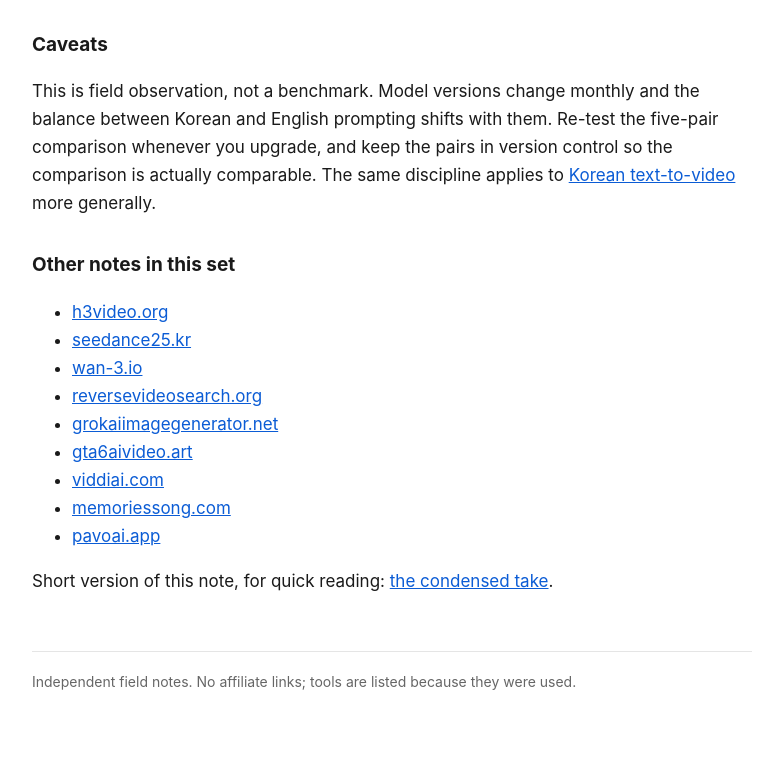
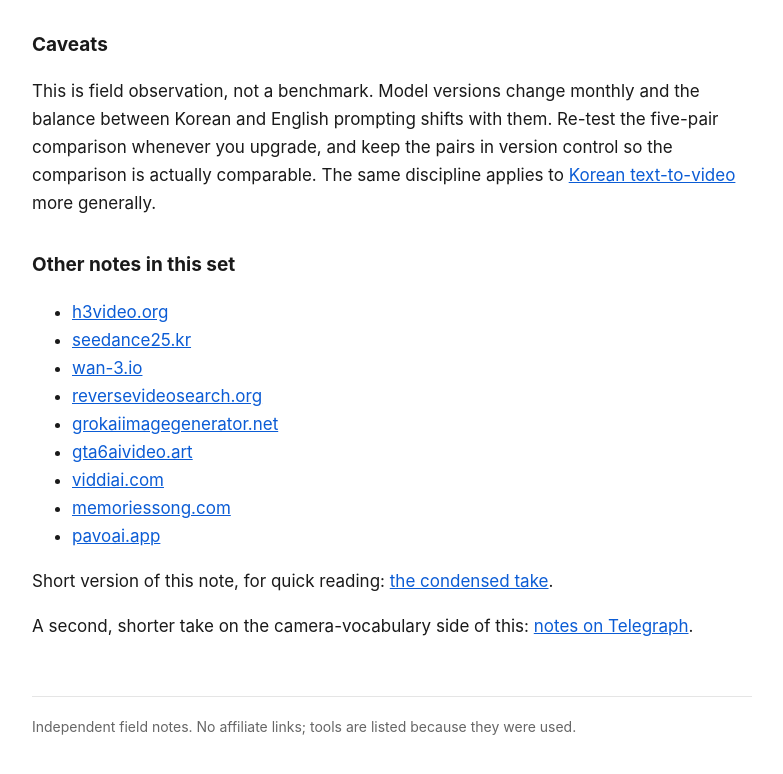
Before and after one commit to barasel200-bit/pavoai-field-notes, a plain HTML site: page kling-4/index.html in a window 1280 px wide. Shown: the part 1261-2035 px from the top of the page, without its empty margins (248-1031 px from the left). Drawn offline with Linux system fonts and the light colour scheme.

Commit message:
Link two notes to their Telegraph companions

```diff
--- a/kling-4/index.html
+++ b/kling-4/index.html
@@ -31,5 +31,6 @@ footer{margin-top:56px;padding-top:18px;border-top:1px solid #e5e5e5;color:#666;
 <h2>Other notes in this set</h2>
 <ul><li><a href="https://barasel200-bit.github.io/pavoai-field-notes/h3-video/">h3video.org</a></li><li><a href="https://barasel200-bit.github.io/pavoai-field-notes/seedance-2-5/">seedance25.kr</a></li><li><a href="https://barasel200-bit.github.io/pavoai-field-notes/wan-3/">wan-3.io</a></li><li><a href="https://barasel200-bit.github.io/pavoai-field-notes/reverse-video-search/">reversevideosearch.org</a></li><li><a href="https://barasel200-bit.github.io/pavoai-field-notes/grok-image/">grokaiimagegenerator.net</a></li><li><a href="https://barasel200-bit.github.io/pavoai-field-notes/gta6-ai-video/">gta6aivideo.art</a></li><li><a href="https://barasel200-bit.github.io/pavoai-field-notes/viddi-ai/">viddiai.com</a></li><li><a href="https://barasel200-bit.github.io/pavoai-field-notes/memories-song/">memoriessong.com</a></li><li><a href="https://barasel200-bit.github.io/pavoai-field-notes/pavo-ai/">pavoai.app</a></li></ul>
 <p class="shortnote">Short version of this note, for quick reading: <a href="https://graph.org/Kling-40-Constrain-the-Camera-Then-Let-It-Move-11-21">the condensed take</a>.</p>
+<p class="shortnote">A second, shorter take on the camera-vocabulary side of this: <a href="https://telegra.ph/Camera-Language-for-Short-Clips-Six-Words-That-Do-the-Work-11-21">notes on Telegraph</a>.</p>
 <footer>Independent field notes. No affiliate links; tools are listed because they were used.</footer>
 </body></html>
```
Also changed, not shown: reverse-video-search/index.html (+1 -0 lines).
